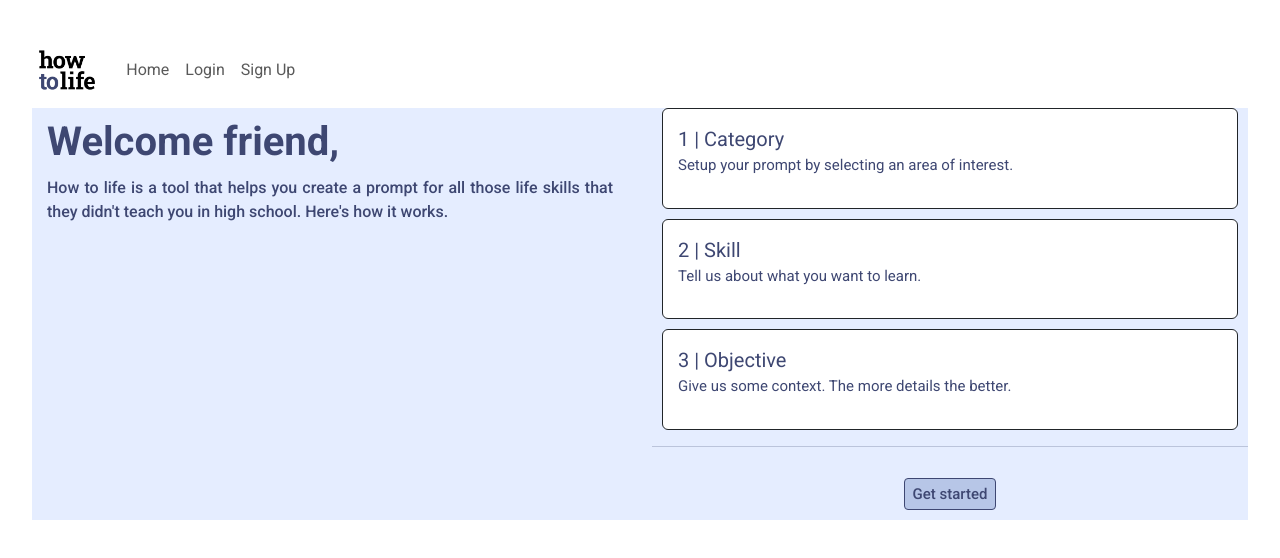
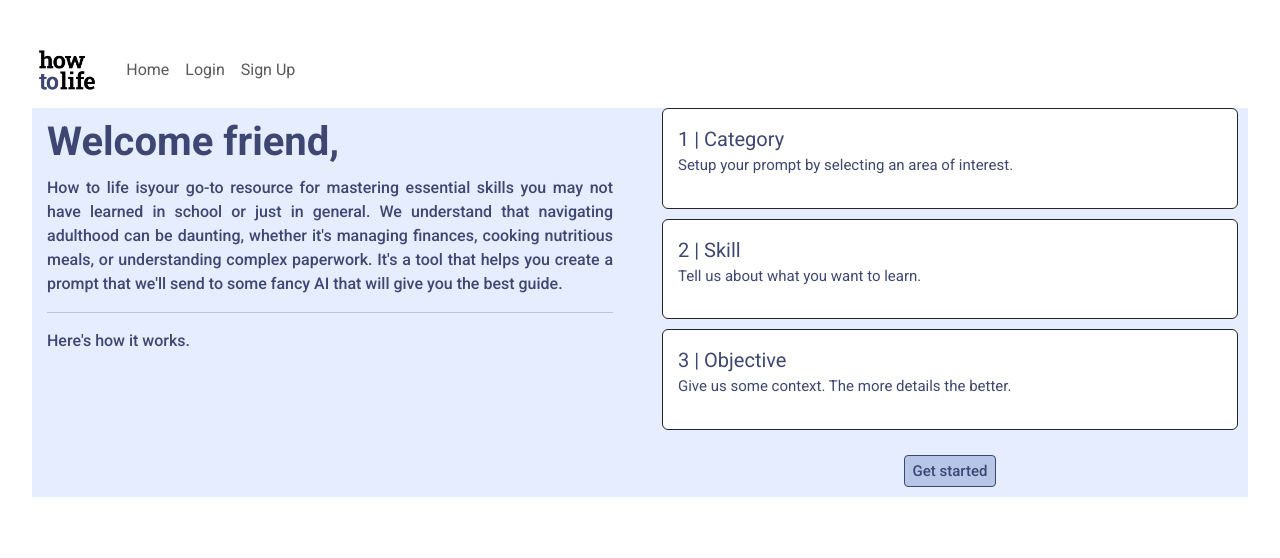
Before and after one commit to lauracastrotech/how-to-life, a React (Vite) app in the folder client/: page / in a window 1280 px wide. Shown: the top 558 px of the page. Built offline with nearby package versions, Linux system fonts and the light colour scheme.

Commit message:
added more text to welcome view

```diff
--- a/client/src/pages/Home.jsx
+++ b/client/src/pages/Home.jsx
@@ -37,7 +37,7 @@ export default function Home() {
           <div className='row'>
             <div className='col-md-6'>
               <h1 id='welcome'>Welcome friend,</h1>
-              <p id="description">How to life is a tool that helps you create a prompt for all those life skills that they didn&apos;t teach you in high school. Here&apos;s how it works.</p>
+              <p id="description">How to life isyour go-to resource for mastering essential skills you may not have learned in school or just in general. We understand that navigating adulthood can be daunting, whether it&apos;s managing finances, cooking nutritious meals, or understanding complex paperwork. It&apos;s a tool that helps you create a prompt that we'll send to some fancy AI that will give you the best guide. <br/><hr/> Here&apos;s how it works.</p>
             </div>
             <div className='col-md-6'>
               <div className="card">
@@ -52,7 +52,7 @@ export default function Home() {
                 <p className='card-title'>3 | Objective</p>
                 <p className='card-body'>Give us some context. The more details the better.</p>
               </div>
-              <hr />
+              {/* <hr /> */}
               <button className="btn btn-sm" id='get-started' onClick={handleGetStarted}>Get started</button>
             </div>
           </div>
```
